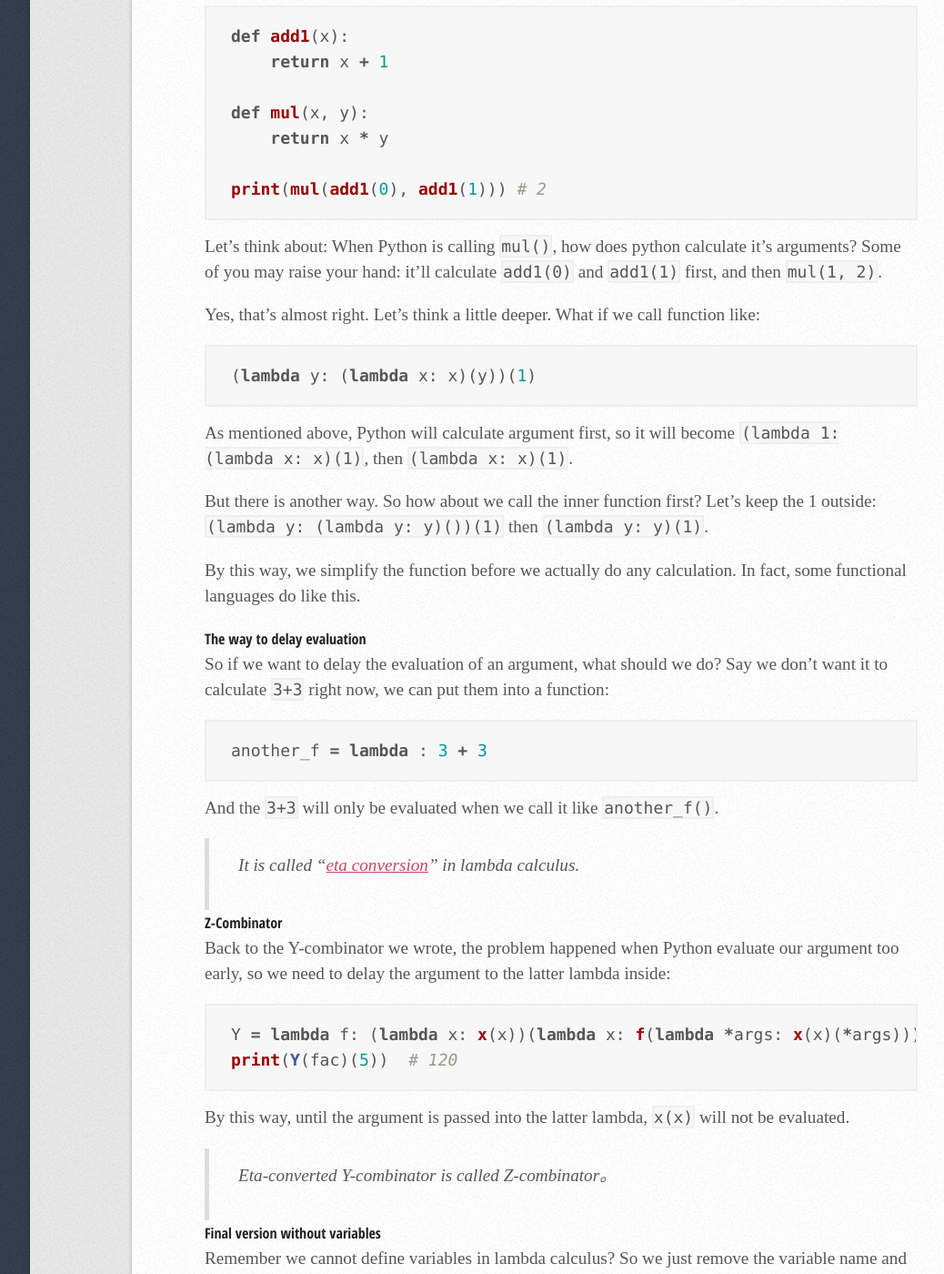
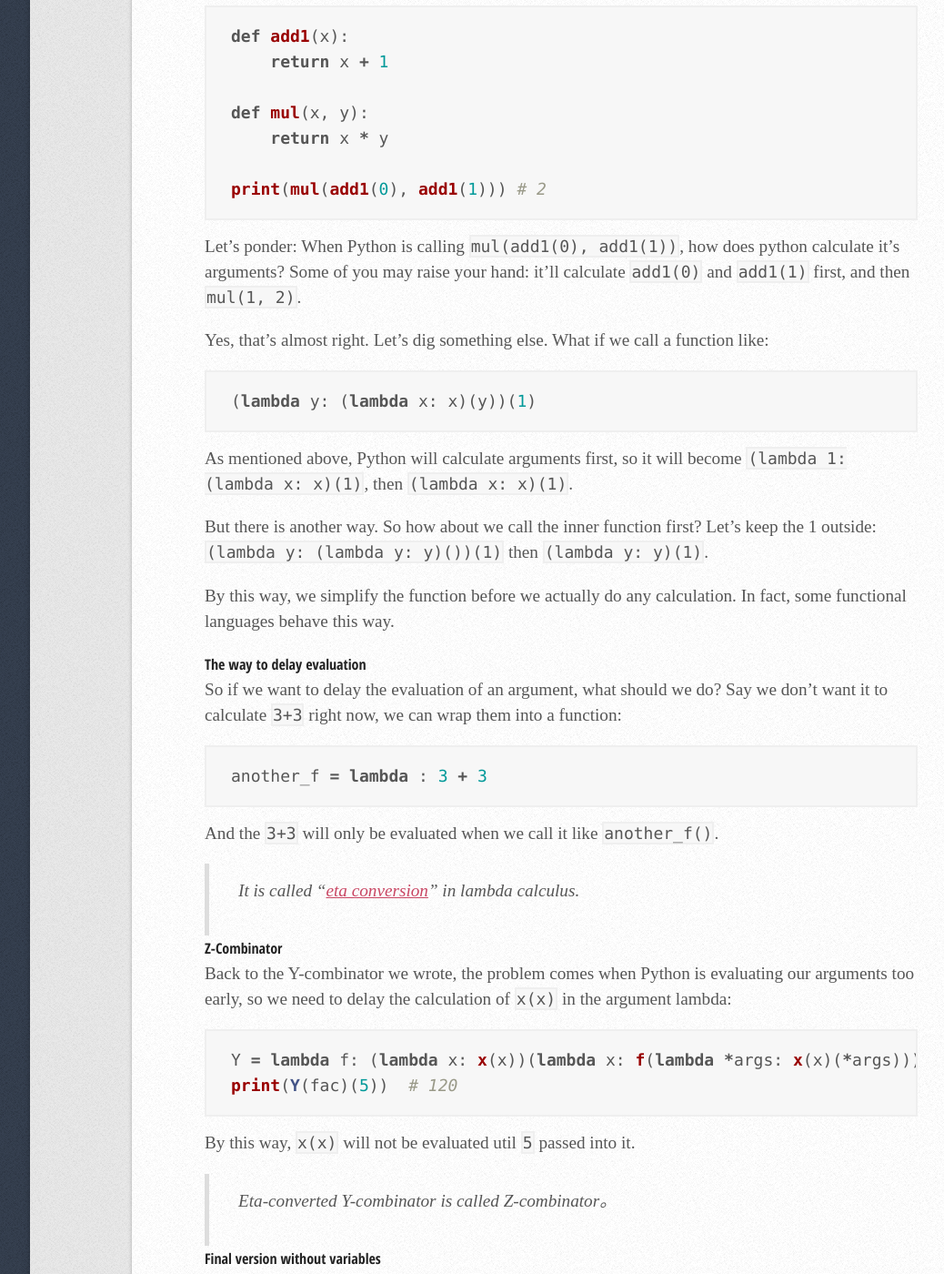
Before and after one commit to kigawas/kigawas.github.io, a Jekyll site: the page built from _posts/2018-11-22-y-combinator-in-python.md, in a window 1280 px wide and 1400 px high, scrolled down 2459 px. Shown: the whole window at 91% size, without its empty margins (191-1229 px from the left). Built offline with Jekyll 4.4.1, drawn with Linux system fonts in a browser that asks for light colours; some web fonts are replaced; comment, search, counter and statistics services are not loaded; some of the changed text lies outside the part shown.

Commit message:
Update 2018-11-22-y-combinator-in-python.md

````diff
--- a/_posts/2018-11-22-y-combinator-in-python.md
+++ b/_posts/2018-11-22-y-combinator-in-python.md
@@ -83,9 +83,9 @@ RecursionError: maximum recursion depth exceeded
 
 ### The evaluation problem we get
 
-Wait, what is this? I'm sorry I forgot to mention this. This has something to do with the way how we calculate arguments when passing them into the function.
+Wait, what is this? I'm sorry I forgot to mention this. It has something to do with the way how we calculate arguments passed into a function.
 
-Let's say you call function like:
+Let's say you have functions like:
 
 ```python
 def add1(x):
@@ -97,23 +97,23 @@ def mul(x, y):
 print(mul(add1(0), add1(1))) # 2
 ```
 
-Let's think about: When Python is calling `mul()`, how does python calculate it's arguments? Some of you may raise your hand: it'll calculate `add1(0)` and `add1(1)` first, and then `mul(1, 2)`.
+Let's ponder: When Python is calling `mul(add1(0), add1(1))`, how does python calculate it's arguments? Some of you may raise your hand: it'll calculate `add1(0)` and `add1(1)` first, and then `mul(1, 2)`.
 
-Yes, that's almost right. Let's think a little deeper. What if we call function like:
+Yes, that's almost right. Let's dig something else. What if we call a function like:
 
 ```python
 (lambda y: (lambda x: x)(y))(1)
 ```
 
-As mentioned above, Python will calculate argument first, so it will become `(lambda 1: (lambda x: x)(1)`, then `(lambda x: x)(1)`.
+As mentioned above, Python will calculate arguments first, so it will become `(lambda 1: (lambda x: x)(1)`, then `(lambda x: x)(1)`.
 
 But there is another way. So how about we call the inner function first? Let's keep the 1 outside: `(lambda y: (lambda y: y)())(1)` then `(lambda y: y)(1)`.
 
-By this way, we simplify the function before we actually do any calculation. In fact, some functional languages do like this.
+By this way, we simplify the function before we actually do any calculation. In fact, some functional languages behave this way.
 
 ### The way to delay evaluation
 
-So if we want to delay the evaluation of an argument, what should we do? Say we don't want it to calculate `3+3` right now, we can put them into a function:
+So if we want to delay the evaluation of an argument, what should we do? Say we don't want it to calculate `3+3` right now, we can wrap them into a function:
 
 ```python
 another_f = lambda : 3 + 3
@@ -121,18 +121,18 @@ another_f = lambda : 3 + 3
 
 And the `3+3` will only be evaluated when we call it like `another_f()`.
 
-> It is called "[eta conversion](https://www.wikiwand.com/en/Lambda_calculus#/%CE%B7-conversion)" in lambda calculus.
+> It is called "[eta conversion](https://wiki.haskell.org/Eta_conversion)" in lambda calculus.
 
 ### Z-Combinator
 
-Back to the Y-combinator we wrote, the problem happened when Python evaluate our argument too early, so we need to delay the argument to the latter lambda inside:
+Back to the Y-combinator we wrote, the problem comes when Python is evaluating our arguments too early, so we need to delay the calculation of `x(x)` in the argument lambda:
 
 ```python
 Y = lambda f: (lambda x: x(x))(lambda x: f(lambda *args: x(x)(*args)))
 print(Y(fac)(5))  # 120
 ```
 
-By this way, until the argument is passed into the latter lambda, `x(x)` will not be evaluated.
+By this way, `x(x)` will not be evaluated util `5` passed into it.
 
 > Eta-converted Y-combinator is called Z-combinator。
 
````
Also changed, not shown: other parts of _posts/2018-11-22-y-combinator-in-python.md (+5 -3 lines).
